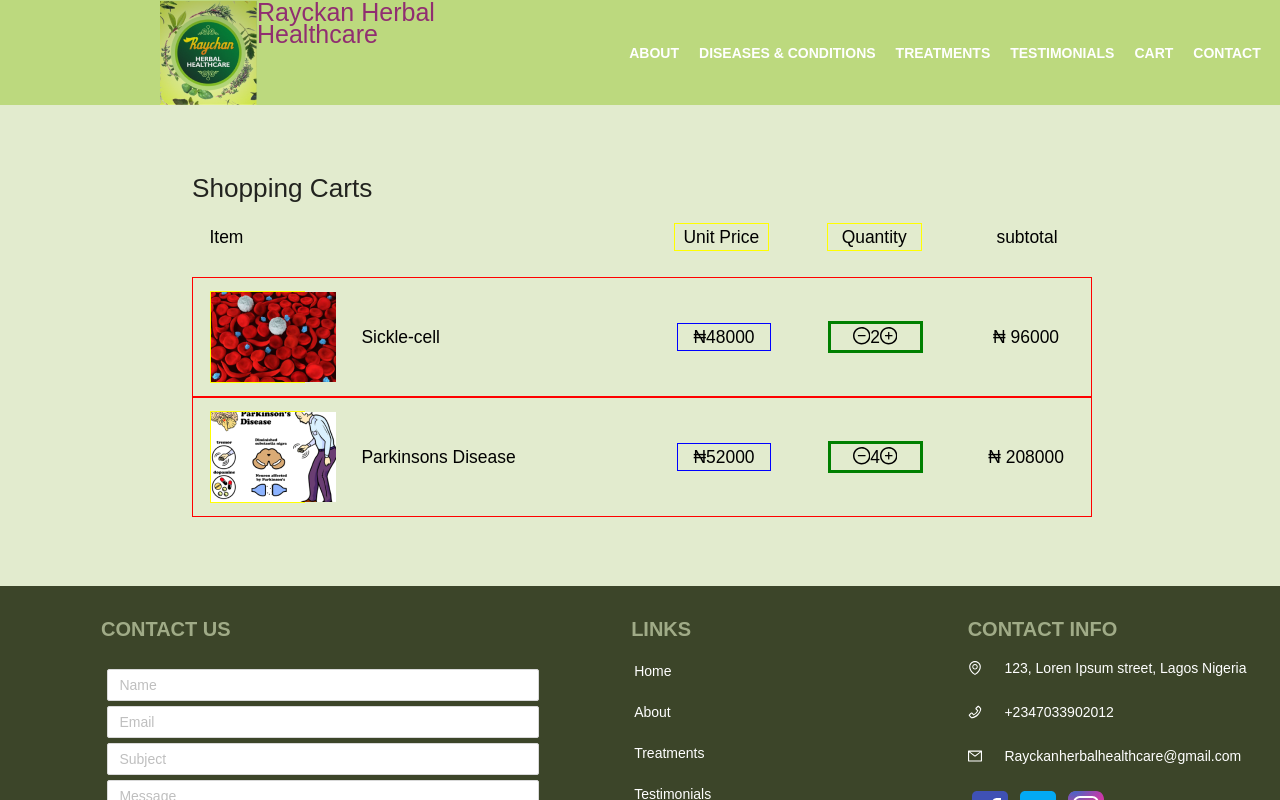
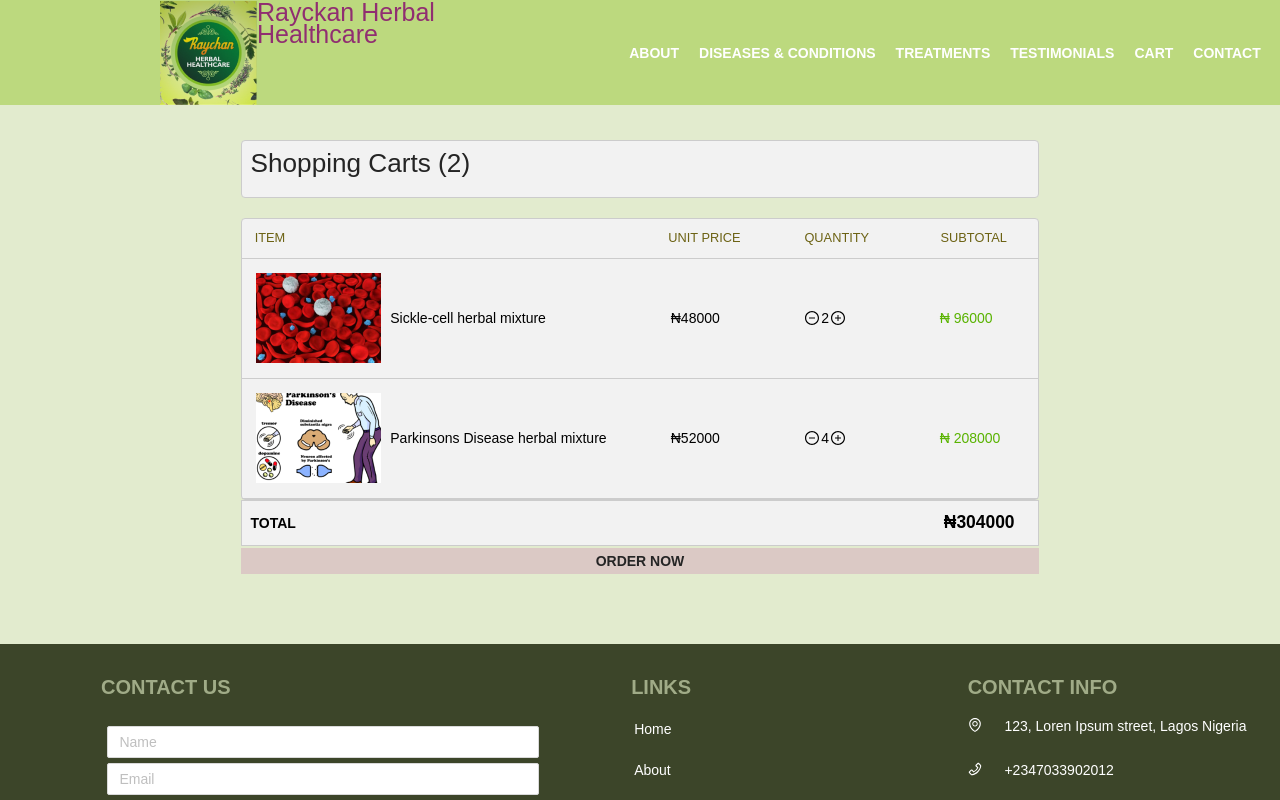
Before and after one commit to damigreen/raychan-frontend, a React (Create React App) app: page /cart in a window 1280 px wide. Shown: the top 800 px of the page. Built offline with nearby package versions, Linux system fonts and the light colour scheme.

Commit message:
Added a total field to the cart

```diff
--- a/src/components/cart/Cart.js
+++ b/src/components/cart/Cart.js
@@ -1,5 +1,5 @@
 import React, { Component } from 'react';
-import { MinusCircleOutlined, PlusCircleOutlined } from '@ant-design/icons'
+import { MinusCircleOutlined, PlusCircleOutlined } from '@ant-design/icons';
 
 
 export default class Cart extends Component {
@@ -27,7 +27,6 @@ export default class Cart extends Component {
       ...this.state, counter: removeItem
     })
 
-
     this.props.updateQuantity(removeItem, id);
   }
 
@@ -45,14 +44,21 @@ export default class Cart extends Component {
   }
 
 
+  componentDidMount() {
+    this.props.getSubtotal();
+  }
+
+
   render() {
-    const { shopItems = [], counter, updateQuantity  } = this.props;
+    const { shopItems = [], subtotal  } = this.props;
+    const itemLen = shopItems.length;
 
 
     return (
       <div id="cart" className="container">
         <div className="title">
-          <h1>Shopping Carts {}</h1>
+          {/* <h1>Shopping Carts {(itemLen)}</h1> */}
+          <h1>Shopping Carts ({itemLen})</h1>
         </div>
 
         <div className="cart-content">
@@ -61,19 +67,19 @@ export default class Cart extends Component {
             {/* Header */}
             <div className="header">
               <div className="item">
-                Item
+                ITEM
               </div>
 
               <div className="price">
-                Unit Price
+                UNIT PRICE
               </div>
 
               <div className="quantity">
-                Quantity
+                QUANTITY
               </div>
 
               <div className="subtotal">
-                subtotal
+                SUBTOTAL
               </div>
 
             </div>
@@ -88,7 +94,7 @@ export default class Cart extends Component {
                     </div>
 
                     <div className="item-description">
-                        <span>{item.name}</span>
+                        <span>{item.description}</span>
                     </div>
 
                     <div className="item-price">
@@ -96,9 +102,9 @@ export default class Cart extends Component {
                     </div>
 
                     <div className="item-quantity">
-                      <span><MinusCircleOutlined  onClick={() => this.handleMinus(item.id)} /></span>
+                      <span><MinusCircleOutlined style={{marginRight: "2px", backgroundColor: "#f4f4f4"}} onClick={() => this.handleMinus(item.id)} /></span>
                       <span>{item.quantity}</span>
-                      <span><PlusCircleOutlined onClick={() => this.handlePlus(item.id)} /></span>
+                      <span><PlusCircleOutlined style={{marginLeft: "2px", backgroundColor: "#f4f4f4"}} onClick={() => this.handlePlus(item.id)} /></span>
                     </div>
 
                     <div className="item-subtotal">
@@ -107,8 +113,13 @@ export default class Cart extends Component {
                   </form>
                 ))
               }
+          </div>
 
+          <div className="total-wrap">
+            <div className="total-text">TOTAL</div>
+            <div className="total-value">₦{subtotal}</div>
           </div>
+          <div className="order-now">ORDER NOW</div>
         </div>
     )
   }
--- a/src/components/cart/Cart.scss
+++ b/src/components/cart/Cart.scss
@@ -3,22 +3,43 @@
 /* Shopping cart */
 .container {
   flex: 12 0 70%;
-  width: 70%;
-  max-width: 70%;
-  margin: 4em auto;
+  margin: 4em;
+  margin-top: 2em;
+  border-radius: 4px;
+
+  .title {
+    display: block;
+    width: 70%;
+    color: #391A45;
+    margin-bottom: 1.15rem;
+    padding: 0.5em;
+    margin: 0 auto;
+    margin-top: 0;
+    margin-bottom: 1.12em;
+    border: 1px solid #CCCCCC;
+    border-radius: 4px;
+    background-color: #f2f2f2;
+  }
 }
 
 .cart-content {
   display: block;
-  width:900px;
-  text-align: center;
+  margin: 0 auto;
+  width: 70%;
+  text-align: left;
+  background-color: #f2f2f2;
+  border-radius: 4px;
+  border: 1px solid #CCCCCC;
 }
 
 .header {
   @include flex-row;
   justify-content: space-between;
-  margin-bottom: 1em;
   padding: 0.5em 1em;
+  border-bottom: 1px solid #CCCCCC;
+  color: #6c6213;
+  font-size: 0.8rem;
+  text-align: left;
 
   .item {
     width: 47%;
@@ -26,13 +47,11 @@
   }
 
   .price {
-    border: $border-c;
     width: 11%;
   }
 
   .quantity {
     width: 11%;
-    border: $border-c;
   }
 
   .subtotal {
@@ -41,17 +60,19 @@
 }
 
 
-
 .shopping-items {
-  border: $border-a;
   @include flex-row;
   justify-content: space-between;
   padding: 0.5em 1em;
   height: 120px;
+  border-bottom: 1px solid #CCCCCC;
+  border-top: none;
+  margin-top: 0;
+  font-size: 0.9rem;
+  font-size: 14px;
 
   .item-image {
     width: 11%;
-    border: $border-c;
   }
 
   .item-description {
@@ -62,17 +83,64 @@
 
   .item-price {
     width: 11%;
-    border: $border-b;
   }
 
   .item-quantity {
     width: 11%;
-    border: $border1;
   }
 
   .item-subtotal {
     width: 11%;
+    color: #59b300;
   }
+}
+
+.total-wrap {
+  display: block;
+  margin: 0 auto;
+  width: 70%;
+  font-weight: bold;
+  border: 1px solid #CCCCCC;
+  background-color: #f2f2f2;
+  padding: 0.5em;
+  text-align: left;
+
+  .total-text {
+    display: inline-block;
+    font-size: 0.9rem;
+    font-size: 14px;
+  }
+
+  .total-value {
+    display: block;
+    float: right;
+    width: 11%;
+  }
+}
+
+.order-now {
+  margin: 0 auto;
+  width: 70%;
+  // border: 1px solid red;
+  text-align: center;
+  margin-top: 0.12em;
+  background-color: #DBC9C5;
+  // color: white;
+  color: #252525;
+  font-weight: bold;
+  font-size: 14px;
+}
+
+
+.checkout-wrap {
+  margin: 0 auto;
+  border-collapse: collapse;
+  color: #000;
+  // display: table;
+  float: right;
+  min-width: 380px;
+  text-align: right;
+  border: 1px solid red;
 }
 
 
@@ -102,8 +170,7 @@
 }
 
 .remove-from-cart {
-  // border: $border1;
-  display: inline-block;
+   display: inline-block;
   color: red;
   padding: 10px;
   margin-right: 2em;
```
